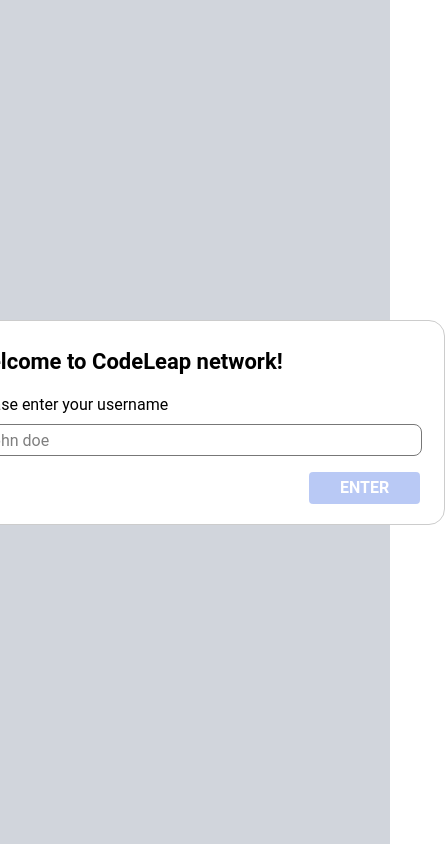
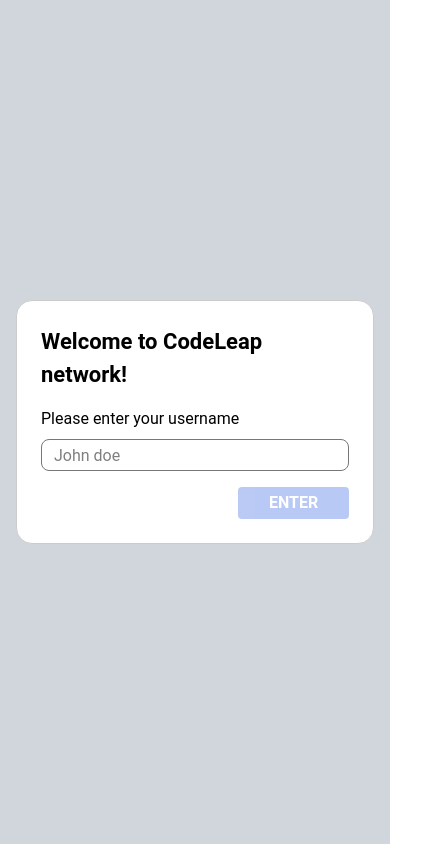
Before and after one commit to CodeHyder/react-posts-app, a React (Vite) app: page / in a window 390 px wide. Shown: the whole page, 445 px wide, since content can reach past the window. Built offline with nearby package versions, Linux system fonts and the light colour scheme; no server answers.

Commit message:
style: responsividade

```diff
--- a/src/components/PostCard.jsx
+++ b/src/components/PostCard.jsx
@@ -5,7 +5,7 @@ export default function PostCard({ post, currentUser, onEdit, onDelete }) {
   const { id, username, title, content, created_datetime } = post;
 
   return (
-    <div className="rounded-xl w-[752px] bg-white overflow-hidden">
+    <div className="rounded-xl w-full max-w-[752px] mx-auto bg-white overflow-hidden">
       <div className="h-[70px] bg-[#7695EC] px-4 py-3 flex justify-between items-center text-white font-bold text-base">
         <h3 className="text-[22px]">{title}</h3>
         {currentUser === username && (
--- a/src/components/PostList.jsx
+++ b/src/components/PostList.jsx
@@ -2,7 +2,7 @@ import PostCard from "./PostCard";
 
 export default function PostList({ posts, currentUser, onEditPost, onDeletePost }) {
   return (
-    <div className="mt-6 space-y-6">
+    <div className="mt-6 space-y-6 w-full">
       {posts?.map((post) => (
         <PostCard
           key={post.id}
--- a/src/pages/Login.jsx
+++ b/src/pages/Login.jsx
@@ -16,17 +16,17 @@ function Login() {
   };
 
   return (
-    <div className="w-screen h-screen flex items-center justify-center bg-gray-300">
-      <div className="w-[500px] h-[205px] flex flex-col justify-between p-6 bg-white border border-[#CCC] rounded-[16px]">
+    <div className="min-h-screen flex items-center justify-center bg-gray-300 px-4">
+      <div className="w-full max-w-[600px] sm:min-w-[500px] flex flex-col justify-between p-6 bg-white border border-[#CCC] rounded-[16px]">
         <h1 className="text-[22px] font-bold font-roboto text-black mb-4">
           Welcome to CodeLeap network!
         </h1>
 
         <div>
-          <p className="text-sm text-[16px] text-black mb-2">Please enter your username</p>
+          <p className="text-[16px] text-black mb-2">Please enter your username</p>
           <input
             type="text"
-            className="w-[452px] h-[32px] px-3 mb-4 border border-[#777] rounded-[8px] bg-white text-black"
+            className="w-full h-[32px] px-3 mb-4 border border-[#777] rounded-[8px] bg-white text-black"
             value={input}
             onChange={(e) => setInput(e.target.value)}
             placeholder="John doe"
--- a/src/pages/Posts.jsx
+++ b/src/pages/Posts.jsx
@@ -69,7 +69,7 @@ export default function Posts() {
         <Header />
 
         {/* Form */}
-        <div className="p-6 mt-6 rounded w-[752px] border border-gray-500 bg-white rounded-xl">
+        <div className="p-6 mt-6 rounded w-full max-w-[752px] mx-auto border border-gray-500 bg-white rounded-xl">
           <h2 className="text-xl font-bold mb-4">What’s on your mind?</h2>
           <PostForm
             title={title}
```
